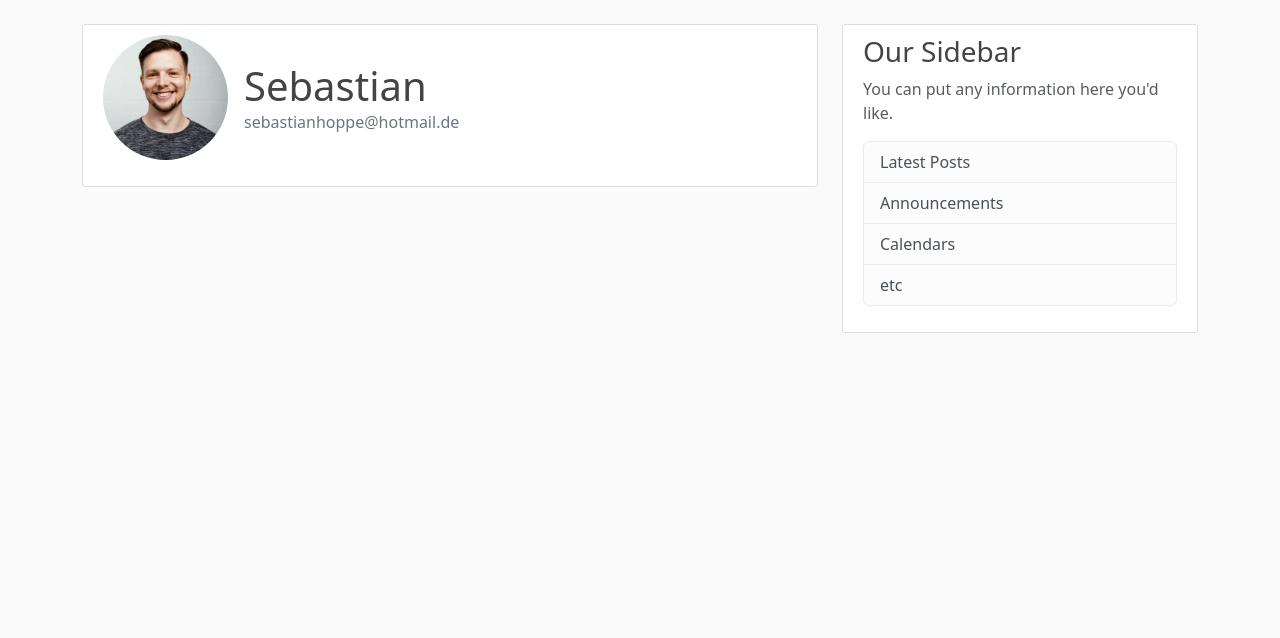
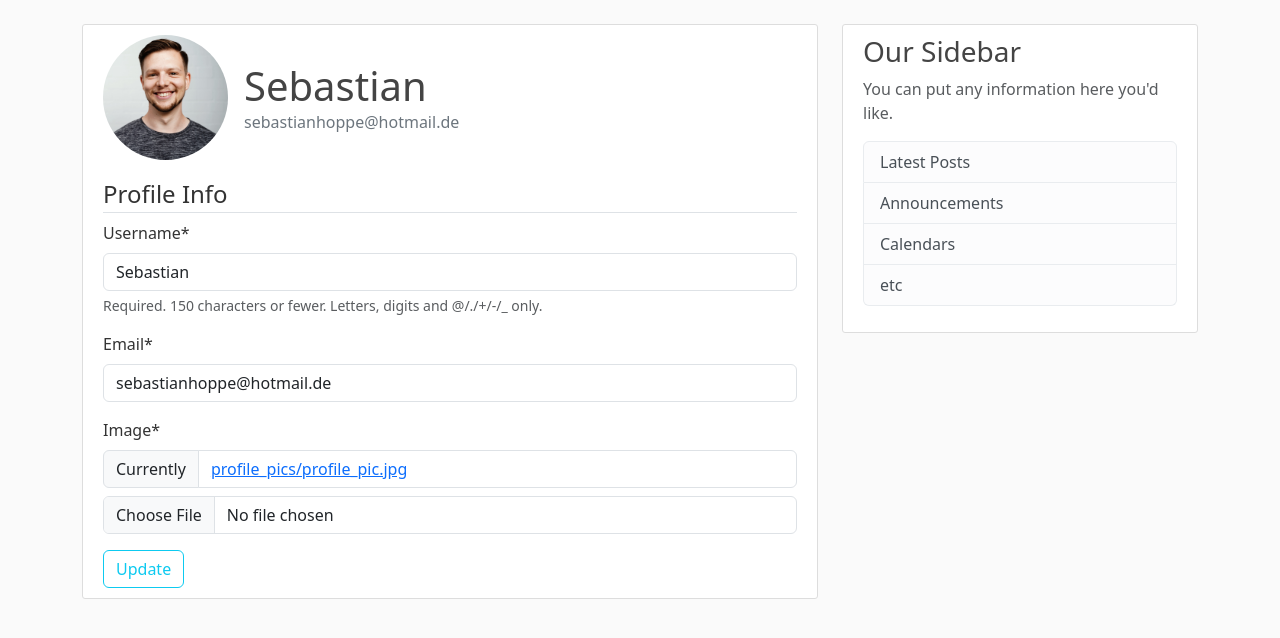
Before and after one commit to SebastianHpe/django_blog, a Django app: page /profile/ in a window 1280 px wide. Shown: the part 56-694 px from the top of the page. Run offline with Django 5.2, Linux system fonts and the light colour scheme; a user stored in the database is signed in; data comes from the database, SQL or seed files in the repository; both versions use the stored data as it was after the commit; some libraries are stand-ins or nearby versions.

Commit message:
feat: Implement profile update

```diff
--- a/django_project/users/forms.py
+++ b/django_project/users/forms.py
@@ -1,7 +1,7 @@
 from django import forms
 from django.contrib.auth.models import User
 from django.contrib.auth.forms import UserCreationForm
-
+from .models import Profile
 
 class UserRegisterForm(UserCreationForm):
     email = forms.EmailField()
@@ -9,3 +9,15 @@ class UserRegisterForm(UserCreationForm):
     class Meta:
         model = User
         fields = ['username', 'email', 'password1', 'password2']
+
+class UserUpdateForm(forms.ModelForm):
+    email = forms.EmailField()
+
+    class Meta:
+        model = User
+        fields = ['username', 'email']
+
+class ProfileUpdateForm(forms.ModelForm):
+    class Meta:
+        model = Profile
+        fields = ['image']
--- a/django_project/users/templates/users/profile.html
+++ b/django_project/users/templates/users/profile.html
@@ -9,7 +9,16 @@
                 <p class="text-secondary">{{ user.email }}</p>
             </div>
         </div>
-        <!-- FORM HERE -->
-
+        <form method="POST" enctype="multipart/form-data">
+            {% csrf_token %}
+            <fieldset class="form-group">
+                <legend class="border-bottom mb-b">Profile Info</legend>
+                {{ u_form|crispy }}
+                {{ p_form|crispy }}
+            </fieldset>
+            <div class="form-group">
+                <button class="btn btn-outline-info" type="submit">Update</button>
+            </div>
+        </form>
     </div>
 {% endblock %}
--- a/django_project/users/views.py
+++ b/django_project/users/views.py
@@ -1,7 +1,7 @@
 from django.shortcuts import render, redirect
 from django.contrib import messages
 from django.contrib.auth.decorators import login_required
-from .forms import UserRegisterForm
+from .forms import UserRegisterForm, UserUpdateForm, ProfileUpdateForm
 
 def register(request):
     if request.method == "POST":
@@ -9,7 +9,7 @@ def register(request):
         if form.is_valid():
             form.save()
             username = form.cleaned_data.get("username")
-            messages.success(request, f"Your account has been created! You are now able to log in.")
+            messages.success(request, "Your account has been created! You are now able to log in.")
             return redirect("login")
     else:
         form = UserRegisterForm()
@@ -17,4 +17,20 @@ def register(request):
 
 @login_required
 def profile(request):
-    return render(request, "users/profile.html")
+    if request.method == "POST":
+        u_form = UserUpdateForm(request.POST, instance=request.user)
+        p_form = ProfileUpdateForm(request.POST, request.FILES, instance=request.user.profile)
+        if u_form.is_valid() and p_form.is_valid():
+            u_form.save()
+            p_form.save()
+            messages.success(request, "Your profile has been updated!")
+            return redirect("profile")
+    else:
+        u_form = UserUpdateForm(instance=request.user)
+        p_form = ProfileUpdateForm(instance=request.user.profile)
+
+        context = {
+            "u_form": u_form,
+            "p_form": p_form,
+        }
+    return render(request, "users/profile.html", context)
```
Also changed, not shown: django_project/db.sqlite3.
